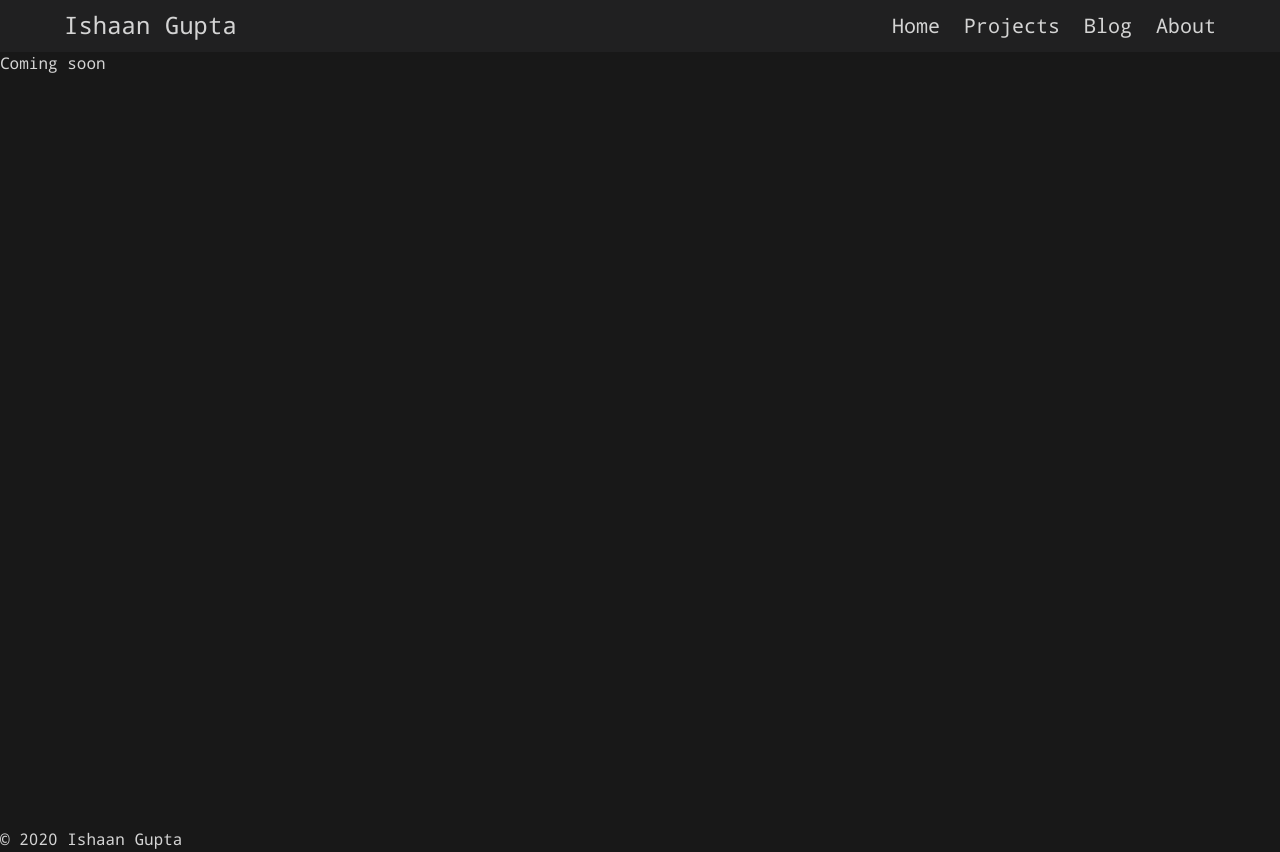
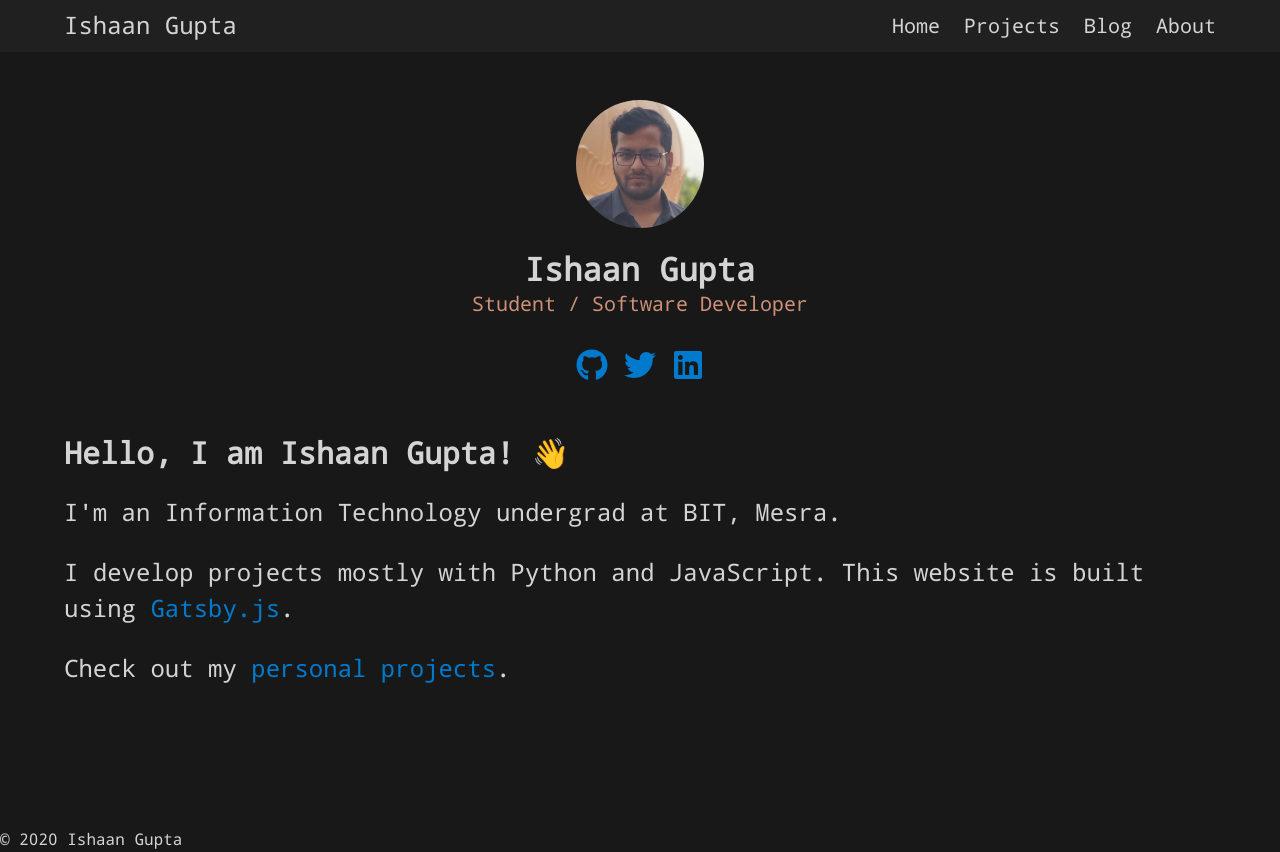
Before and after one commit to IshaanG/ishaan.ninja, a Gatsby site: page / in a window 1280 px wide. Built offline with nearby package versions, Linux system fonts and the light colour scheme; Gatsby itself is replaced by a stand-in of ours.

Commit message:
index done

```diff
--- a/gatsby-config.js
+++ b/gatsby-config.js
@@ -4,4 +4,16 @@ module.exports = {
     description: `Ishaan Gupta's personal website.`,
     author: `Ishaan Gupta`,
   },
+  plugins: [
+    {
+      resolve: `gatsby-source-filesystem`,
+      options: {
+        name: `images`,
+        path: `${__dirname}/src/images/`,
+      },
+    },
+
+    `gatsby-transformer-sharp`,
+    `gatsby-plugin-sharp`,
+  ],
 }
--- a/src/pages/index.js
+++ b/src/pages/index.js
@@ -1,10 +1,100 @@
 import React from "react"
-
+import { Link, StaticQuery, graphql } from "gatsby"
+import Img from "gatsby-image"
+import { library } from "@fortawesome/fontawesome-svg-core"
+import { FontAwesomeIcon } from "@fortawesome/react-fontawesome"
+import {
+  faGithub,
+  faTwitter,
+  faLinkedin,
+} from "@fortawesome/free-brands-svg-icons"
 import Layout from "../components/layout"
+library.add(faGithub, faTwitter, faLinkedin)
 
 const IndexPage = () => (
   <Layout>
-    <h1>Coming soon</h1>
+    <div className="container">
+      <div className="columns is-mobile">
+        <div className="column">
+          <figure className="photo image is-128x128">
+            <StaticQuery
+              query={graphql`
+                query {
+                  placeholderImage: file(
+                    relativePath: { eq: "ishaangupta.png" }
+                  ) {
+                    childImageSharp {
+                      fixed(width: 128, height: 128) {
+                        ...GatsbyImageSharpFixed
+                      }
+                    }
+                  }
+                }
+              `}
+              render={(data) => (
+                <Img
+                  fixed={data.placeholderImage.childImageSharp.fixed}
+                  imgStyle={{ borderRadius: "100%" }}
+                  alt="Ishaan Gupta"
+                />
+              )}
+            />
+          </figure>
+          <h1 className="title has-text-centered has-text-light">
+            <span>Ishaan Gupta</span>
+          </h1>
+          <h2 className="subtitle has-text-centered has-text-warning">
+            <span>Student / Software Developer</span>
+          </h2>
+        </div>
+      </div>
+      <div className="has-text-centered is-mobile">
+        <a href="https://github.com/IshaanG" aria-label="github">
+          <span className="icon is-large">
+            <FontAwesomeIcon className="fab fa-2x" icon={["fab", "github"]} />
+          </span>
+        </a>
+        <a href="https://twitter.com/IshaanMG" aria-label="twitter">
+          <span className="icon is-large">
+            <FontAwesomeIcon className="fab fa-2x" icon={["fab", "twitter"]} />
+          </span>
+        </a>
+        <a
+          href="https://www.linkedin.com/in/ishaan-gupta-66750a168/"
+          aria-label="linkedin"
+        >
+          <span className="icon is-large">
+            <FontAwesomeIcon className="fab fa-2x" icon={["fab", "linkedin"]} />
+          </span>
+        </a>
+      </div>
+    </div>
+    <section className="section is-size-4-desktop is-size-5-touch">
+      <div className="container content">
+        <h4 className="title has-text-light">
+          <span>Hello, I am Ishaan Gupta!</span>{" "}
+          <span className="emoji" role="img" aria-label="wave">
+            👋
+          </span>
+        </h4>
+        <p>
+          <span>I'm an Information Technology undergrad at BIT, Mesra.</span>
+        </p>
+        <p>
+          <span>
+            I develop projects mostly with Python and JavaScript. This website
+            is built using <a href="https://www.gatsbyjs.org/">Gatsby.js</a>.
+          </span>
+        </p>
+        <p>
+          <span>Check out my</span>{" "}
+          <Link to="/projects">
+            <span>personal projects</span>
+          </Link>
+          {"."}
+        </p>
+      </div>
+    </section>
   </Layout>
 )
 
```
Also changed, not shown: package.json (+9 -0 lines), src/images/ishaangupta.png (added), 1 other file.
